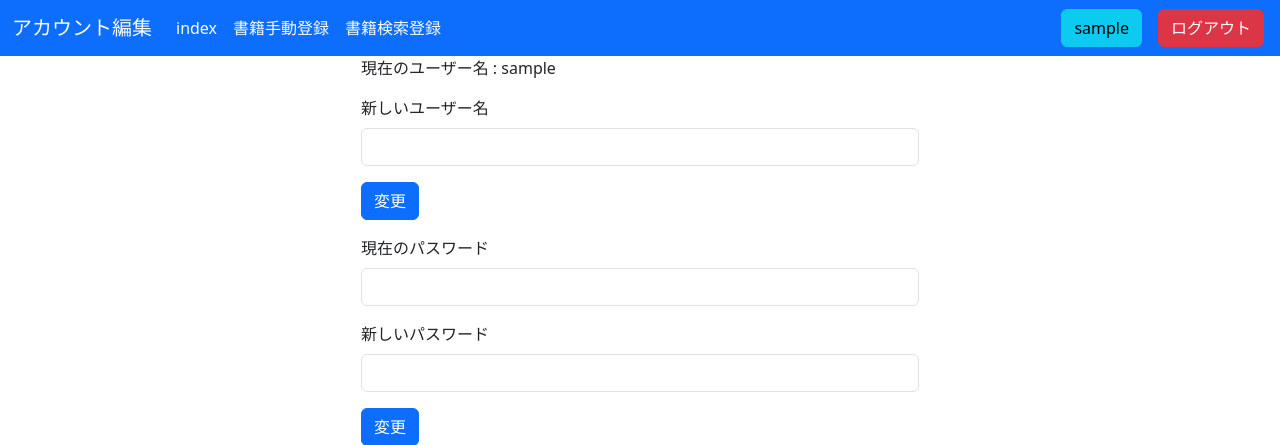
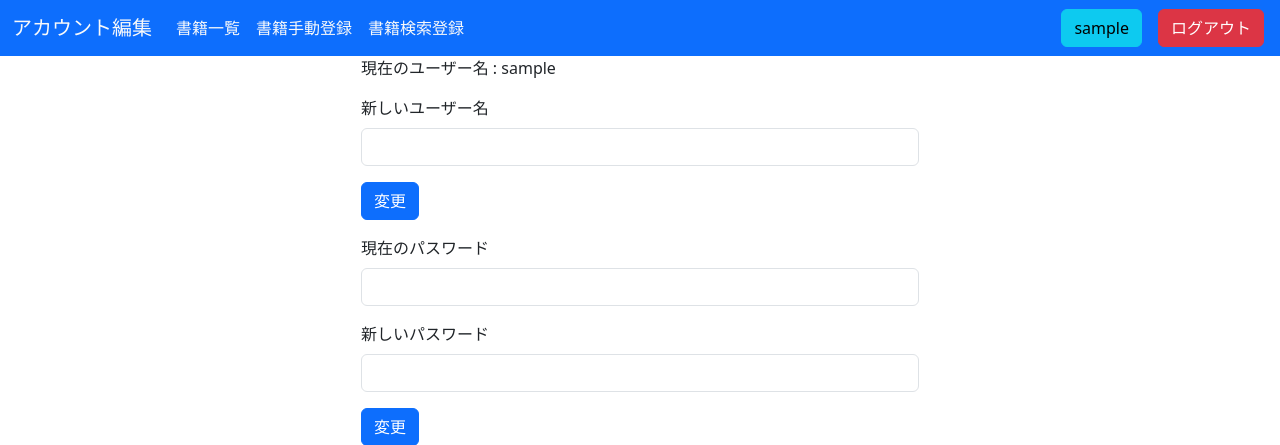
Before and after one commit to Paspenta/Paspenta_bookmanager, a Flask app: page /auth/edit in a window 1280 px wide. Shown: the top 445 px of the page. Run offline with Flask 3, Linux system fonts and the light colour scheme; the visitor is signed in with stand-in values (Sample User, id 1); data comes from the database, SQL or seed files in the repository.

Commit message:
change navlink label

```diff
--- a/bookmanager/templates/base.html
+++ b/bookmanager/templates/base.html
@@ -6,7 +6,7 @@
         <span class="navbar-brand mb-0 h1 text-light">{{ title }}</span>
         {% if g.user %}
             <div class="navbar-nav">
-                <a class="nav-link text-light" href="{{ url_for('manager.index') }}">index</a>
+                <a class="nav-link text-light" href="{{ url_for('manager.index') }}">書籍一覧</a>
                 <a class="nav-link text-light" href="{{ url_for('manager.register') }}">書籍手動登録</a>
                 <a class="nav-link text-light" href="{{ url_for('manager.register_search') }}">書籍検索登録</a>
             </div>
```
